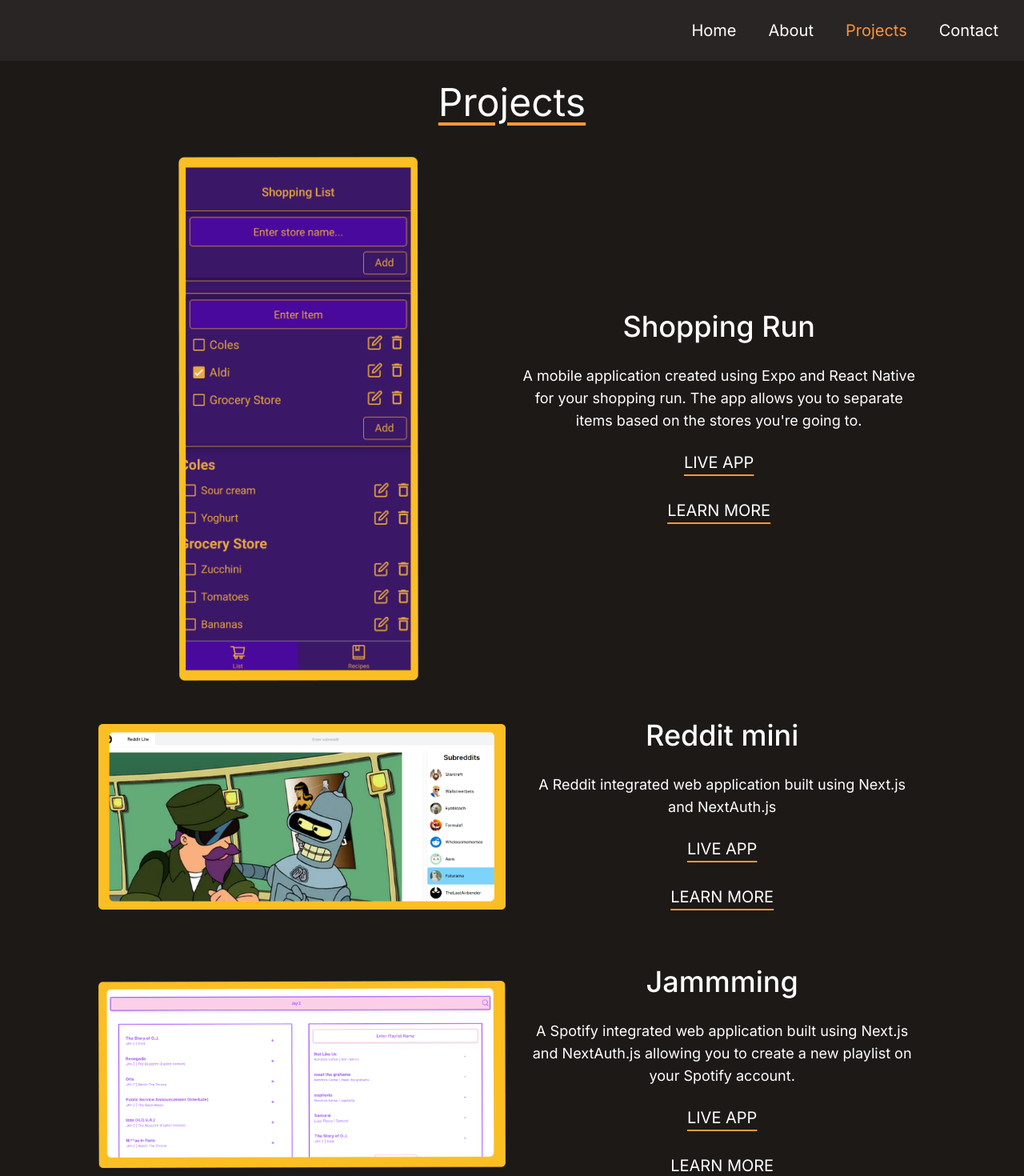
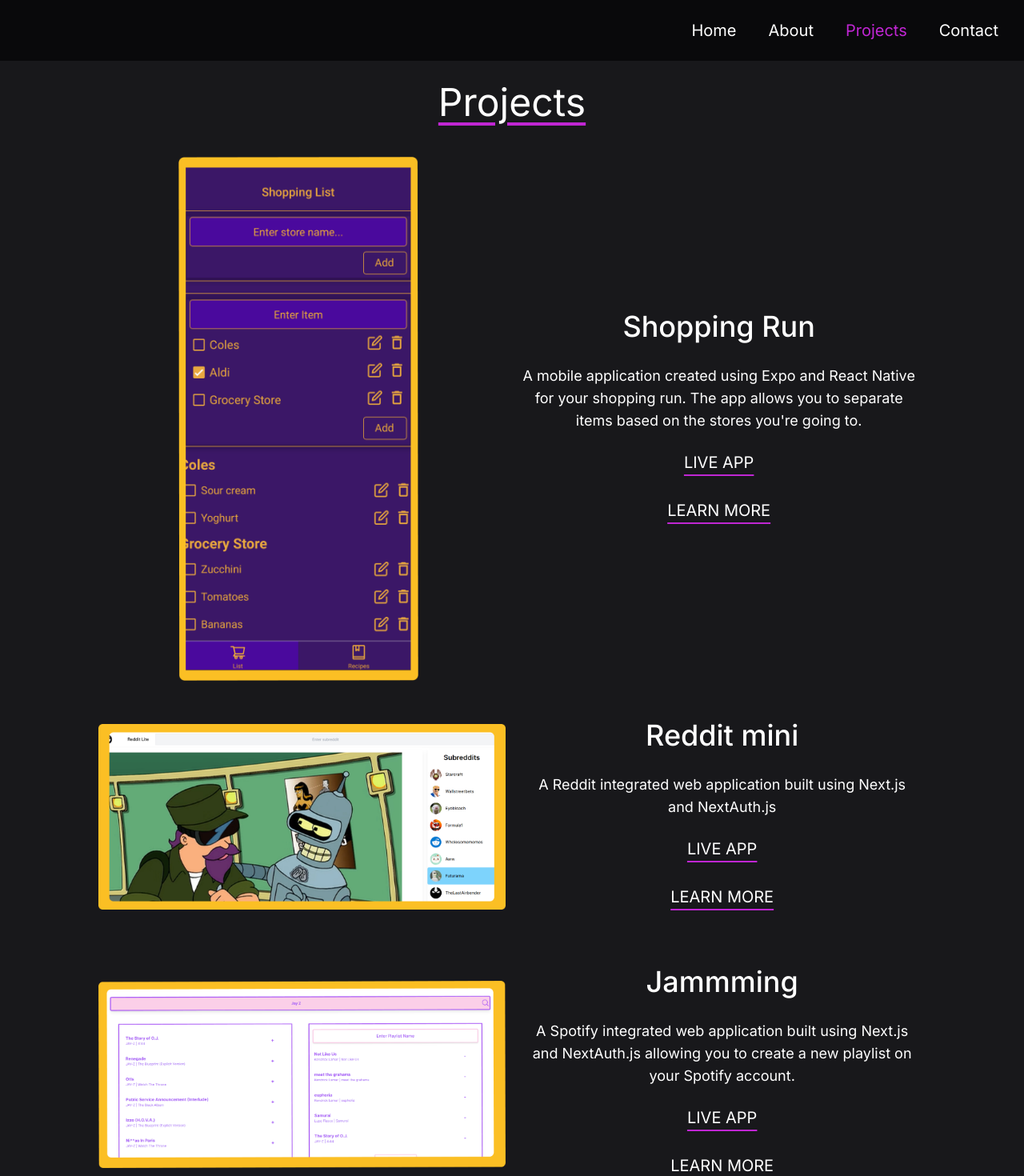
Before and after one commit to jenishpatel-jp/jenish-patel-portfolio, a Next.js app: page /projects in a window 1280 px wide. Shown: the top 1470 px of the page at 80% size. Built offline with nearby package versions, Linux system fonts and the light colour scheme.

Commit message:
Slighty updated the colours of the portfolio

```diff
--- a/src/app/(navigation)/about/page.tsx
+++ b/src/app/(navigation)/about/page.tsx
@@ -2,8 +2,8 @@ import Image from 'next/image'
 
 const Page = () => {
     return (
-        <div className='flex flex-col min-h-screen items-center bg-stone-900 text-white'>
-            <h1 className='my-4 text-5xl p-3 w-full text-center underline underline-offset-8 underline-orange' >About</h1>
+        <div className='flex flex-col min-h-screen items-center bg-zinc-900 text-white'>
+            <h1 className='my-4 text-5xl p-3 w-full text-center underline underline-offset-8 underline-fuchsia' >About</h1>
             <div className='flex flex-col lg:flex-row w-5/6 mx-3 mt-4 mb-7 flex-1'>
                 <div className='flex lg:flex-col items-center lg:w-3/5' >
                     <p className='text-left text-xl lg:mt-10 lg:pt-10'>
--- a/src/app/(navigation)/contact/page.tsx
+++ b/src/app/(navigation)/contact/page.tsx
@@ -74,7 +74,7 @@ const Page = () => {
 
 
     return (
-        <div className='flex flex-col min-h-screen items-center bg-stone-900 text-white '>
+        <div className='flex flex-col min-h-screen items-center bg-zinc-900 text-white '>
             <h1 className='my-4 text-5xl p-3 w-full text-center mt-10 underline underline-offset-8 underline-orange'>Contact</h1>
 
             <form onSubmit={handleSubmit} ref={form} className='flex flex-1 flex-col w-5/6 md:w-4/6 lg:w-2/6 mt-20'>
--- a/src/app/(navigation)/projects/page.tsx
+++ b/src/app/(navigation)/projects/page.tsx
@@ -3,8 +3,8 @@ import Image from 'next/image'
 
 const Page = () => {
     return (
-        <div className='flex flex-col min-h-screen items-center bg-stone-900 text-white'>
-            <h1 className='my-4 text-5xl p-3 w-full text-center underline underline-offset-8 underline-orange'>Projects</h1>
+        <div className='flex flex-col min-h-screen items-center bg-zinc-900 text-white'>
+            <h1 className='my-4 text-5xl p-3 w-full text-center underline underline-offset-8 underline-fuchsia'>Projects</h1>
             <div className='flex flex-col mb-4 mt-2 p-2 w-5/6 text-center'>
                 <div className='flex flex-col lg:flex-row mb-8' >
                     <div className='flex  justify-center items-center flex-1'>
@@ -19,8 +19,8 @@ const Page = () => {
                     <div className='flex flex-col p-2  items-center justify-center flex-1'>
                         <h2 className='text-4xl p-2 font-medium' >Shopping Run</h2>
                         <p className='p-2 text-lg mt-3' >A mobile application created using Expo and React Native for your shopping run. The app allows you to separate items based on the stores you&apos;re going to.</p>
-                        <Link className='p-2 m-2 text-xl underline underline-offset-8 underline-orange hover:bg-orange-400 rounded-md' href={'/projects/shopping-run'} replace>LIVE APP</Link>
-                        <Link className='p-2 m-2 text-xl underline underline-offset-8 underline-orange hover:bg-orange-400 rounded-md' href={'https://github.com/jenishpatel-jp/shopping-run-2'} target='_blank'>LEARN MORE</Link>
+                        <Link className='p-2 m-2 text-xl underline underline-offset-8 underline-fuchsia hover:bg-fuchsia-600 rounded-md' href={'/projects/shopping-run'} replace>LIVE APP</Link>
+                        <Link className='p-2 m-2 text-xl underline underline-offset-8 underline-fuchsia hover:bg-fuchsia-600 rounded-md' href={'https://github.com/jenishpatel-jp/shopping-run-2'} target='_blank'>LEARN MORE</Link>
                     </div>
                 </div>
                 <div className='flex flex-col lg:flex-row mb-8'>
@@ -35,8 +35,8 @@ const Page = () => {
                     <div className='flex flex-col p-2 items-center justify-center flex-1'>
                         <h2 className='text-4xl p-2 font-medium' >Reddit mini</h2>
                         <p className='p-2 text-lg mt-3' >A Reddit integrated web application built using Next.js and NextAuth.js</p>
-                        <Link className='p-2 m-2 text-xl underline underline-offset-8 underline-orange hover:bg-orange-400 rounded-md' href={'https://reddit-mini-five.vercel.app/'} target='_blank'>LIVE APP</Link>
-                        <Link className='p-2 m-2 text-xl underline underline-offset-8 underline-orange hover:bg-orange-400 rounded-md' href={'https://github.com/jenishpatel-jp/reddit-mini'} target='_blank'>LEARN MORE</Link>
+                        <Link className='p-2 m-2 text-xl underline underline-offset-8 underline-fuchsia hover:bg-fuchsia-600 rounded-md' href={'https://reddit-mini-five.vercel.app/'} target='_blank'>LIVE APP</Link>
+                        <Link className='p-2 m-2 text-xl underline underline-offset-8 underline-fuchsia hover:bg-fuchsia-600 rounded-md' href={'https://github.com/jenishpatel-jp/reddit-mini'} target='_blank'>LEARN MORE</Link>
                     </div>
                 </div>
                 <div className='flex flex-col lg:flex-row mb-8'>
@@ -51,8 +51,8 @@ const Page = () => {
                     <div className='flex flex-col p-2 items-center justify-center flex-1'>
                         <h2 className='text-4xl p-2 font-medium' >Jammming</h2>
                         <p className='p-2 text-lg mt-3' >A Spotify integrated web application built using Next.js and NextAuth.js allowing you to create a new playlist on your Spotify account.</p>
-                        <Link className='p-2 m-2 text-xl underline underline-offset-8 underline-orange hover:bg-orange-400 rounded-md' href={'https://jammming-spotify-project.vercel.app/'} target='_blank'>LIVE APP</Link>
-                        <Link className='p-2 m-2 text-xl underline underline-offset-8 underline-orange hover:bg-orange-400 rounded-md' href={'https://github.com/jenishpatel-jp/jammming-spotify-project'} target='_blank'>LEARN MORE</Link>
+                        <Link className='p-2 m-2 text-xl underline underline-offset-8 underline-fuchsia hover:bg-fuchsia-600 rounded-md' href={'https://jammming-spotify-project.vercel.app/'} target='_blank'>LIVE APP</Link>
+                        <Link className='p-2 m-2 text-xl underline underline-offset-8 underline-fuchsia hover:bg-fuchsia-600 rounded-md' href={'https://github.com/jenishpatel-jp/jammming-spotify-project'} target='_blank'>LEARN MORE</Link>
                     </div>
                 </div>
             </div>
--- a/src/app/(navigation)/projects/shopping-run/page.tsx
+++ b/src/app/(navigation)/projects/shopping-run/page.tsx
@@ -4,12 +4,12 @@ import React from 'react'
 
 const ShoppingRun = () => {
   return (
-    <div className="flex flex-col min-h-screen items-center justify-center bg-stone-900 text-white">
+    <div className="flex flex-col min-h-screen items-center justify-center bg-zinc-900 text-white">
         <h2 className="text-white w-full text-center text-5xl mb-5 " >
           Shopping Run
         </h2>
         <p className='mb-10 text-xl'>Download the Shopping Run app on your Android phone by scanning the QR code below or you can download the app by clicking
-            <span className="text-orange-400" >
+            <span className="text-fuchsia-600" >
                 <Link href={"https://expo.dev/accounts/jpcodingboy/projects/shopping-run/builds/18a37e49-537f-41e1-bf5f-3cccf87a51b6"} target='_blank'> here</Link>
             </span>.</p>
         <Image
--- a/src/app/components/Navigation.tsx
+++ b/src/app/components/Navigation.tsx
@@ -8,11 +8,11 @@ const Navigation = () => {
     const pathname = usePathname();
 
     const isActive = (pathnameInput: string) => {
-        return pathname === pathnameInput ? 'text-orange-400': ''
+        return pathname === pathnameInput ? 'text-fuchsia-600': ''
     }
 
     return (
-        <div className='flex flex-row p-3 justify-end bg-stone-800 text-white' >
+        <div className='flex flex-row p-3 justify-end bg-zinc-950 text-white' >
             <Link href={"/"} className={`nav ${isActive('/')}`}>Home</Link>
             <Link href={"/about"} className={`nav ${isActive('/about')}`}>About</Link>
             <Link href={"../projects"} className={`nav ${isActive('/projects')}`}>Projects</Link>
@@ -21,4 +21,4 @@ const Navigation = () => {
     )
 }
 
-export default Navigation
+export default Navigation;
--- a/src/app/globals.css
+++ b/src/app/globals.css
@@ -4,7 +4,7 @@
 
 @layer components {
   .nav {
-    @apply px-4 py-2 m-1 rounded-md hover:text-orange-400 cursor-pointer text-lg lg:text-xl
+    @apply px-4 py-2 m-1 rounded-md hover:text-fuchsia-600 cursor-pointer text-lg lg:text-xl
   }
 
   .skills {
@@ -13,6 +13,6 @@
 
 }
 
-.underline-orange {
-  text-decoration-color:#ff9933;
+.underline-fuchsia {
+  text-decoration-color:#c026d3;
 }
--- a/src/app/page.tsx
+++ b/src/app/page.tsx
@@ -1,8 +1,8 @@
 export default function Home() {
   return (
-    <main className="flex flex-col min-h-screen items-center justify-center bg-stone-900">
+    <main className="flex flex-col min-h-screen items-center justify-center bg-zinc-900">
         <h2 className="text-white w-full text-center text-5xl mb-5 " >
-          Hello, I&apos;m <span className="text-orange-400" >Jenish</span>.
+          Hello, I&apos;m <span className="text-fuchsia-600" >Jenish</span>.
         </h2>
         <h2 className="text-white w-full text-center text-5xl">
           I&apos;m a Full Stack Developer.
```
